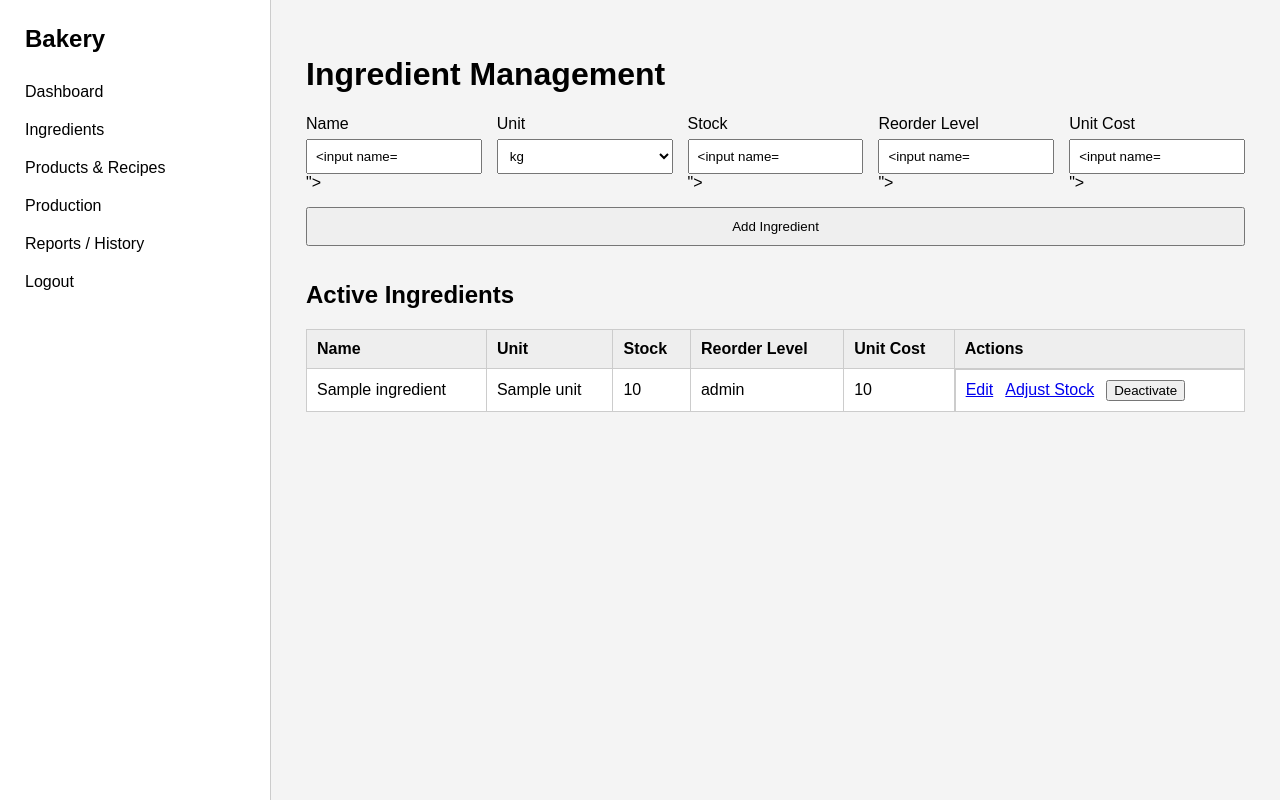
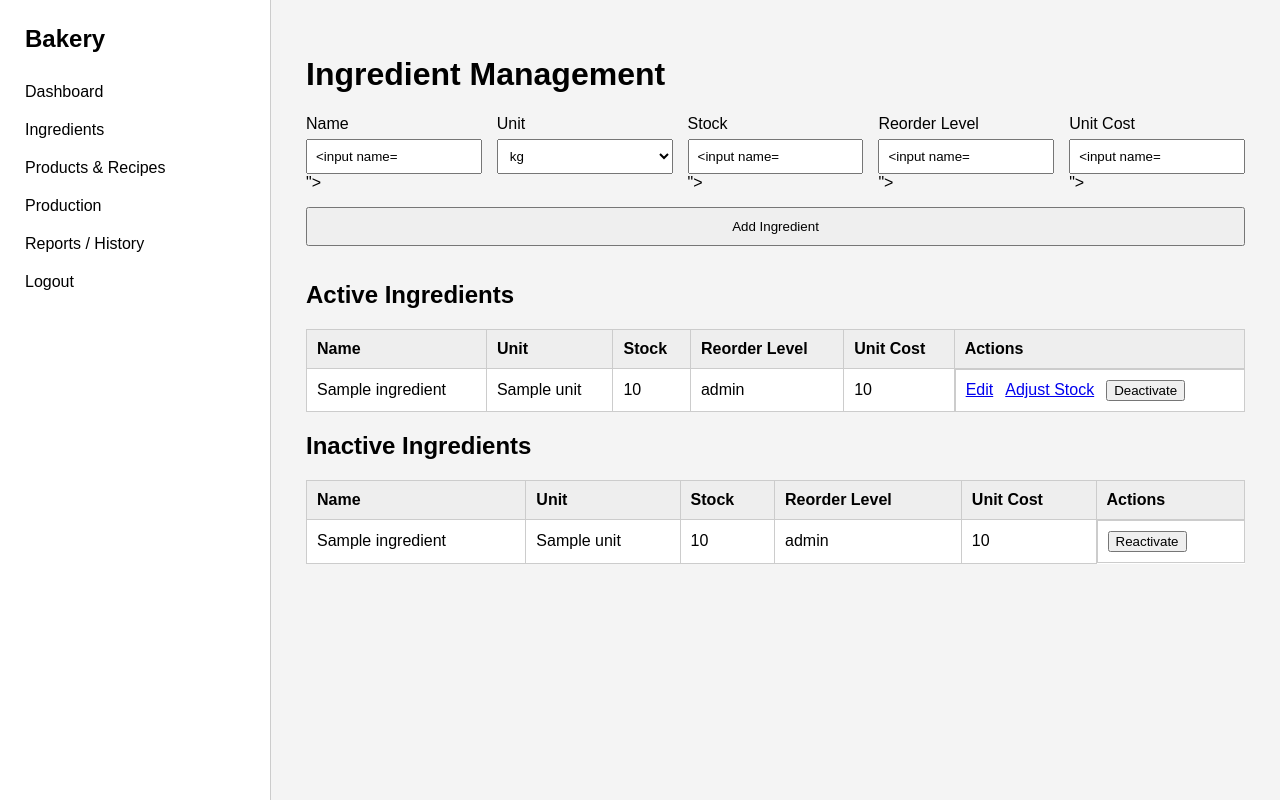
Before and after one commit to sabagh123/bakery-inventory-ia, a Flask app: template templates/ingredients.html in a window 1280 px wide. Run offline with Flask 3, Linux system fonts and the light colour scheme; the template is opened without the code that fills it: most values are stand-ins (such as "Sample title", 1, 10 or a date in 2020); form fields are guessed from the names that the template uses.

Commit message:
feat: implement products recipes and ingredient reactivation

```diff
--- a/app.py
+++ b/app.py
@@ -8,7 +8,8 @@ from db import get_connection
 from validation import (
     validate_ingredient,
     validate_ingredient_edit,
-    validate_stock_change
+    validate_stock_change,
+    validate_product
 )
 
 
@@ -82,7 +83,7 @@ def ingredients():
         if name:
             duplicate = db.execute(
                 """
-                SELECT ingredient_id
+                SELECT ingredient_id, is_active
                 FROM ingredients
                 WHERE LOWER(TRIM(name)) = LOWER(TRIM(?))
                 """,
@@ -118,7 +119,7 @@ def ingredients():
 
     db = get_connection()
 
-    ingredient_rows = db.execute(
+    active_ingredients = db.execute(
         """
         SELECT *
         FROM ingredients
@@ -127,11 +128,21 @@ def ingredients():
         """
     ).fetchall()
 
+    inactive_ingredients = db.execute(
+        """
+        SELECT *
+        FROM ingredients
+        WHERE is_active = 0
+        ORDER BY name
+        """
+    ).fetchall()
+
     db.close()
 
     return render_template(
         "ingredients.html",
-        ingredients=ingredient_rows,
+        active_ingredients=active_ingredients,
+        inactive_ingredients=inactive_ingredients,
         error=error,
         form=request.form
     )
@@ -230,6 +241,27 @@ def deactivate_ingredient(ingredient_id):
 
     return redirect(url_for("ingredients"))
 
+@app.route("/ingredients/<int:ingredient_id>/reactivate", methods=["POST"])
+def reactivate_ingredient(ingredient_id):
+    if "user_id" not in session:
+        return redirect(url_for("login"))
+
+    db = get_connection()
+
+    db.execute(
+        """
+        UPDATE ingredients
+        SET is_active = 1
+        WHERE ingredient_id = ?
+        """,
+        (ingredient_id,)
+    )
+
+    db.commit()
+    db.close()
+
+    return redirect(url_for("ingredients"))
+
 
 @app.route("/ingredients/<int:ingredient_id>/stock", methods=["GET", "POST"])
 def adjust_stock(ingredient_id):
@@ -308,6 +340,102 @@ def adjust_stock(ingredient_id):
         error=error
     )
 
+@app.route("/products", methods=["GET", "POST"])
+def products():
+    if "user_id" not in session:
+        return redirect(url_for("login"))
+
+    db = get_connection()
+    error = None
+
+    ingredient_rows = db.execute(
+        """
+        SELECT *
+        FROM ingredients
+        WHERE is_active = 1
+        ORDER BY name
+        """
+    ).fetchall()
+
+    if request.method == "POST":
+        ingredient_ids = request.form.getlist("ingredient_id")
+        quantities = request.form.getlist("quantity")
+
+        errors, name, price, recipe = validate_product(
+            request.form["name"],
+            request.form["price"],
+            ingredient_ids,
+            quantities
+        )
+
+
+
+
+        duplicate = db.execute(
+            """
+            SELECT product_id
+            FROM products
+            WHERE LOWER(TRIM(name)) = LOWER(TRIM(?))
+            """,
+            (name,)
+        ).fetchone()
+
+        if duplicate:
+            errors.append("A product with that name already exists.")
+
+        if not errors:
+            try:
+                db.execute("BEGIN")
+
+                cursor = db.execute(
+                    """
+                    INSERT INTO products (name, selling_price)
+                    VALUES (?, ?)
+                    """,
+                    (name, price)
+                )
+
+                product_id = cursor.lastrowid
+
+                for ingredient_id, quantity in recipe:
+                    db.execute(
+                        """
+                        INSERT INTO recipe_ingredients
+                        (product_id, ingredient_id, quantity_required)
+                        VALUES (?, ?, ?)
+                        """,
+                        (product_id, ingredient_id, quantity)
+                    )
+
+                db.commit()
+                db.close()
+
+                return redirect(url_for("products"))
+
+            except sqlite3.Error:
+                db.rollback()
+                error = "Product could not be saved."
+
+        else:
+            error = " ".join(errors)
+
+    product_rows = db.execute(
+        """
+        SELECT *
+        FROM products
+        WHERE is_active = 1
+        ORDER BY name
+        """
+    ).fetchall()
+
+    db.close()
+
+    return render_template(
+        "products.html",
+        products=product_rows,
+        ingredients=ingredient_rows,
+        error=error
+    )
 
 @app.route("/logout")
 def logout():
--- a/static/css/style.css
+++ b/static/css/style.css
@@ -161,3 +161,25 @@ th {
     padding: 10px;
     margin-top: 10px;
 }
+
+.product-form {
+    max-width: 700px;
+    display: grid;
+    gap: 12px;
+    margin-bottom: 35px;
+}
+
+.product-form input,
+.product-form select {
+    padding: 9px;
+}
+
+.recipe-row {
+    display: grid;
+    grid-template-columns: 1fr 1fr;
+    gap: 10px;
+}
+
+.product-form button {
+    padding: 10px;
+}
--- a/templates/base.html
+++ b/templates/base.html
@@ -16,7 +16,7 @@
 
             <a href="{{ url_for('dashboard') }}">Dashboard</a>
             <a href="{{ url_for('ingredients') }}">Ingredients</a>
-            <a href="#">Products & Recipes</a>
+            <a href="{{ url_for('products') }}">Products & Recipes</a>
             <a href="#">Production</a>
             <a href="#">Reports / History</a>
             <a href="{{ url_for('logout') }}">Logout</a>
--- a/templates/ingredients.html
+++ b/templates/ingredients.html
@@ -64,7 +64,7 @@
 
     <tbody>
 
-        {% for ingredient in ingredients %}
+        {% for ingredient in active_ingredients %}
 
         <tr>
             <td>{{ ingredient["name"] }}</td>
@@ -99,4 +99,50 @@
 
 </table>
 
+<h2>Inactive Ingredients</h2>
+
+{% if inactive_ingredients %}
+<table>
+
+    <thead>
+        <tr>
+            <th>Name</th>
+            <th>Unit</th>
+            <th>Stock</th>
+            <th>Reorder Level</th>
+            <th>Unit Cost</th>
+            <th>Actions</th>
+        </tr>
+    </thead>
+
+    <tbody>
+
+        {% for ingredient in inactive_ingredients %}
+
+        <tr class="inactive-row">
+            <td>{{ ingredient["name"] }}</td>
+            <td>{{ ingredient["unit"] }}</td>
+            <td>{{ ingredient["stock_quantity"] }}</td>
+            <td>{{ ingredient["reorder_level"] }}</td>
+            <td>{{ ingredient["unit_cost"] }}</td>
+
+            <td class="actions">
+                <form
+                    method="POST"
+                    action="{{ url_for('reactivate_ingredient', ingredient_id=ingredient['ingredient_id']) }}"
+                >
+                    <button type="submit">Reactivate</button>
+                </form>
+            </td>
+        </tr>
+
+        {% endfor %}
+
+    </tbody>
+
+</table>
+{% else %}
+    <p>No inactive ingredients.</p>
+{% endif %}
+
 {% endblock %}
```
Also changed, not shown: docs/development_log.md (+26 -0 lines), static/js/recipe.js (added, +59 -0 lines), templates/products.html (added, +84 -0 lines), tests/test_ingredients.py (+176 -0 lines), validation.py (+38 -0 lines), .github/agents/ibcs-bakery-management.agent.md (added).
